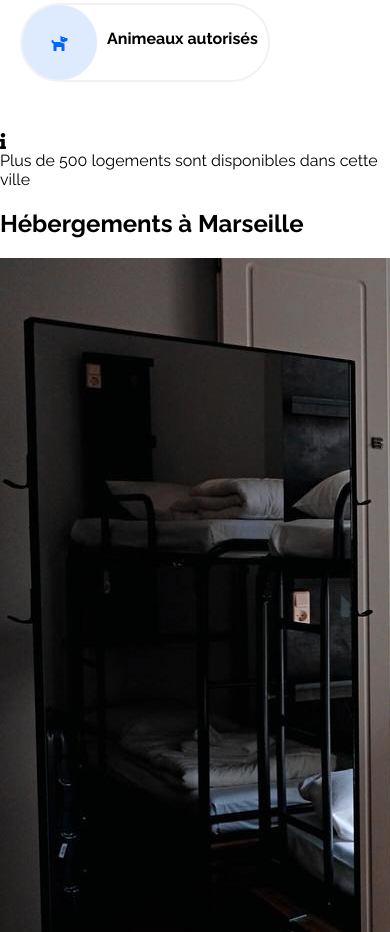
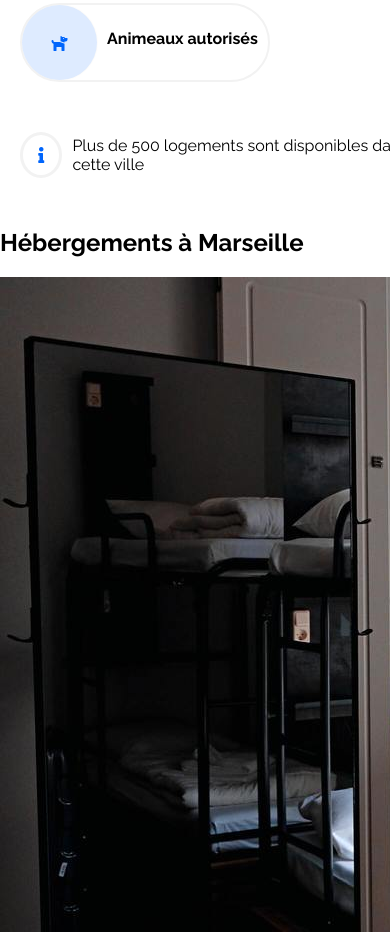
Before and after one commit to Aelkoulali/Reservia, a plain HTML site: page index.html in a window 390 px wide. Shown: the part 791-1723 px from the top of the page. Drawn offline with Linux system fonts and the light colour scheme.

Commit message:
Add CSS Informations

```diff
--- a/index.css
+++ b/index.css
@@ -444,3 +444,82 @@ html,body{
   }
 
   }
+/*** INFORMATIONS ***/
+
+
+
+   .info {
+    margin-left: 10px;
+
+   }
+   .availabilities {
+   width: 100%;
+   height: auto;
+   display:flex;
+   align-items: center;
+   margin-top: auto;
+   margin-bottom: 50px;
+   margin-left: 50px;
+   font-family: 'Raleway';
+  }
+
+   .infoicon {
+
+   border-radius: 50%;
+   border: 3px solid #f2f2f2;
+   padding: 10px;
+   height: 20px;
+   width: 20px;
+   display: flex;
+   justify-content: center;
+   align-items: center;
+   color: #0065FC;
+
+  }
+
+  @media screen and (min-width: 1235px)  {
+   .availabilities {
+   width: 100%;
+   height: auto;
+   padding-top: 50px;
+  }
+
+  }
+
+
+  @media screen and (min-width: 1024px) and (max-width: 1235px) {
+
+   .availabilities {
+   padding-left: 0x;
+   margin-bottom: 50px;
+   width: 100%;
+   height:auto;
+
+  }
+
+  }
+
+  @media screen and (min-width: 771px) and (max-width: 1024)  {
+
+   .availabilities {
+   width: 100%;
+   height:auto;
+
+   }
+  }
+
+
+
+  @media screen and (min-width: 320px) and (max-width: 770px) {
+
+   .availabilities {
+
+   width: 100%;
+   height: auto;
+   padding-left: 0;
+   margin-left: 20px;
+   margin-right: 20px;
+
+  }
+
+  }
```
